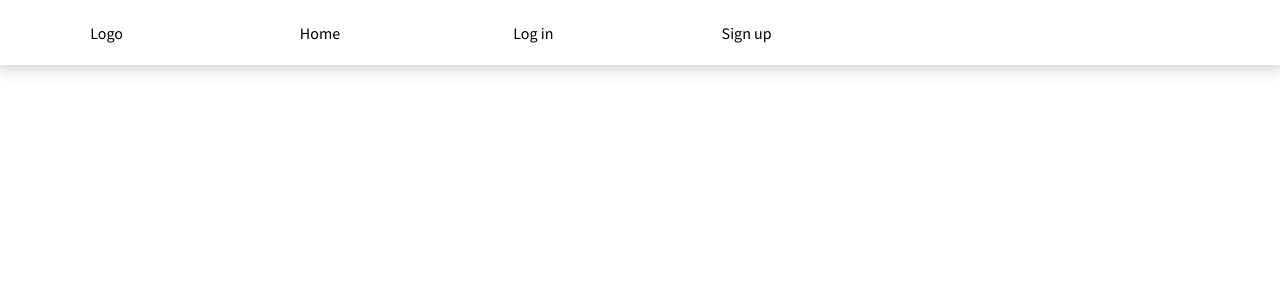
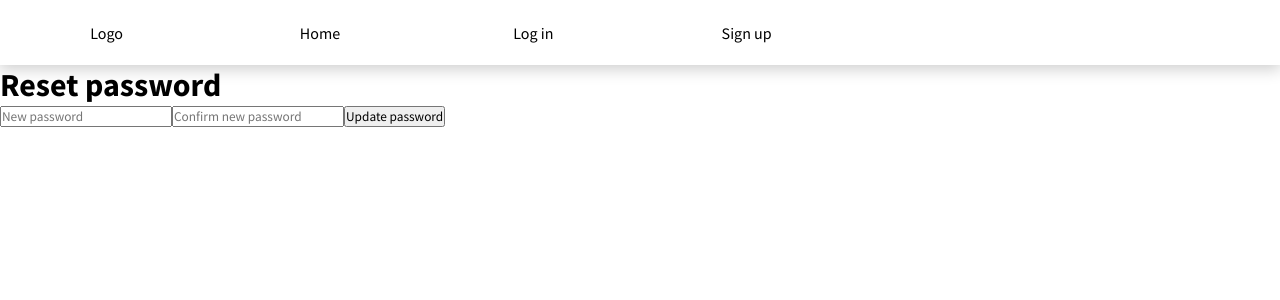
Before and after one commit to otoxiep95/imdb-clone-react-node, a React (Create React App) app in the folder client/: page /passwordreset/1/1 in a window 1280 px wide. Shown: the top 300 px of the page. Built offline with nearby package versions, Linux system fonts and the light colour scheme; no server answers.

Commit message:
password reset email and sent reset password frontend working

```diff
--- a/client/src/App.js
+++ b/client/src/App.js
@@ -10,6 +10,8 @@ import MovieItem from "./pages/MovieItem/MovieItem.js";
 import Logout from "./components/Logout/Logout.js";
 import "./App.css";
 import SearchResult from "./pages/SearchResult/SearchResult.js";
+import SendResetEmail from "./pages/SendResetEmail/SendResetEmail.js";
+import ResetPassword from "./pages/ResetPassword/ResetPassword.js";
 
 export default function App() {
   const [isAuthenticated, setIsAuthenticated] = useState(false);
@@ -61,6 +63,14 @@ export default function App() {
             />
             <Route path="/signup" component={Signup} />
             <Route
+              path="/forgotpassword"
+              component={SendResetEmail}
+            />
+            <Route
+              path="/passwordreset/:id/:link"
+              component={ResetPassword}
+            />
+            <Route
               path="/logout"
               render={() => <Logout setIsAuthenticated={setIsAuthenticated} />}
             />
--- a/client/src/pages/Login/Login.js
+++ b/client/src/pages/Login/Login.js
@@ -1,5 +1,6 @@
 import React, { useState } from 'react';
 import { useHistory } from 'react-router-dom';
+import { Link } from 'react-router-dom';
 import './Login.css';
 
 export default function Login(props) {
@@ -62,7 +63,9 @@ export default function Login(props) {
                     {error ? <p className="error">{error}</p> : ""}
                 </div>
                 <div>
-                    <p>Forgot your password? Reset it here</p>
+                    <p>Forgot your password? Reset it
+                        <Link to="/forgotpassword"> here</Link>
+                    </p>
                 </div>
             </div>
         </div>
--- /dev/null
+++ b/client/src/pages/ResetPassword/ResetPassword.js
@@ -0,0 +1,67 @@
+import React, { useState } from 'react';
+import { useHistory } from 'react-router-dom';
+
+export default function ResetPassword(props) {
+    console.log(props)
+    const [newPassword, setNewPassword] = useState('');
+    const [confirmNewPassword, setConfirmNewPassword] = useState('');
+    const [error, setError] = useState('');
+    const [successMessage, setSuccessMessage] = useState('');
+
+    const history = useHistory();
+
+
+    function handlePasswordReset() {
+        fetch('http://localhost:9090/api/users/passwordreset', {
+            method: "POST",
+            credentials: "include",
+            headers: {
+                Accept: "application/json",
+                        "Content-Type": "application/json"
+            },
+            body: JSON.stringify({
+                id: props.match.params.id,
+                recoveryLink: props.match.params.link,
+                newPassword: newPassword,
+                confirmNewPassword: confirmNewPassword
+            })
+        })
+        .then(res => {
+            console.log(res)
+            if(res.ok) {
+                setSuccessMessage("Successfully updated password");
+                setTimeout(()=> {
+                    history.push("/login");
+                }, 2000);
+            } else {
+                throw res;
+            }
+        })
+        .catch(error => {
+            error.json().then(body => {
+                setError(body.response);
+            })
+        })
+    }
+
+    return (
+        <div className="ResetPassword">
+            <h1>Reset password</h1>
+            <form>
+                <input
+                    type="password"
+                    placeholder="New password"
+                    onChange={(e) => setNewPassword(e.target.value)}
+                />
+                <input
+                    type="password"
+                    placeholder="Confirm new password"
+                    onChange={(e) => setConfirmNewPassword(e.target.value)}
+                />
+                <button type="button" onClick={handlePasswordReset}>Update password</button>
+            </form>
+            {successMessage ? <p className="error">{successMessage}</p> : ""}
+            {error && !successMessage ? <p className="error">{error}</p> : ""}
+        </div>
+    )
+}
--- /dev/null
+++ b/client/src/pages/SendResetEmail/SendResetEmail.js
@@ -0,0 +1,52 @@
+import React, { useState } from 'react';
+
+
+export default function SendResetEmail() {
+    const [email, setEmail] = useState("");
+    const [error, setError] = useState("");
+    const [successMessage, setSuccessMessage] = useState("");
+
+    function handleSendResetEmail() {
+        fetch('http://localhost:9090/api/users/forgotpassword', {
+            method: "POST",
+            credentials: "include",
+            headers: {
+                Accept: "application/json",
+                        "Content-Type": "application/json"
+            },
+            body: JSON.stringify({
+                email: email
+            })
+        })
+        .then(res => {
+            if (res.ok) {
+                setEmail(email);
+                setSuccessMessage('Your e-mail will be recieved shortly with instructions')
+            } else {
+                throw res;
+            }
+        })
+        .catch(error => {
+            error.json().then(body => {
+                setError(body.response);
+            })
+        })
+    }
+
+    return (
+        <div className="SendResetEmail">
+            <h1>Reset password</h1>
+            <form>
+                <input
+                    type="email"
+                    name="email"
+                    placeholder="Email"
+                    onChange={(e) => setEmail(e.target.value)}
+                />
+                <button type="button" onClick={handleSendResetEmail}>Reset password</button>
+            </form>
+            {successMessage ? <p className="error">{successMessage}</p> : ""}
+            {error && !successMessage ? <p className="error">{error}</p> : ""}
+        </div>
+    )
+}
```
Also changed, not shown: 1 other file (tests, documents, lock files or other folders).
